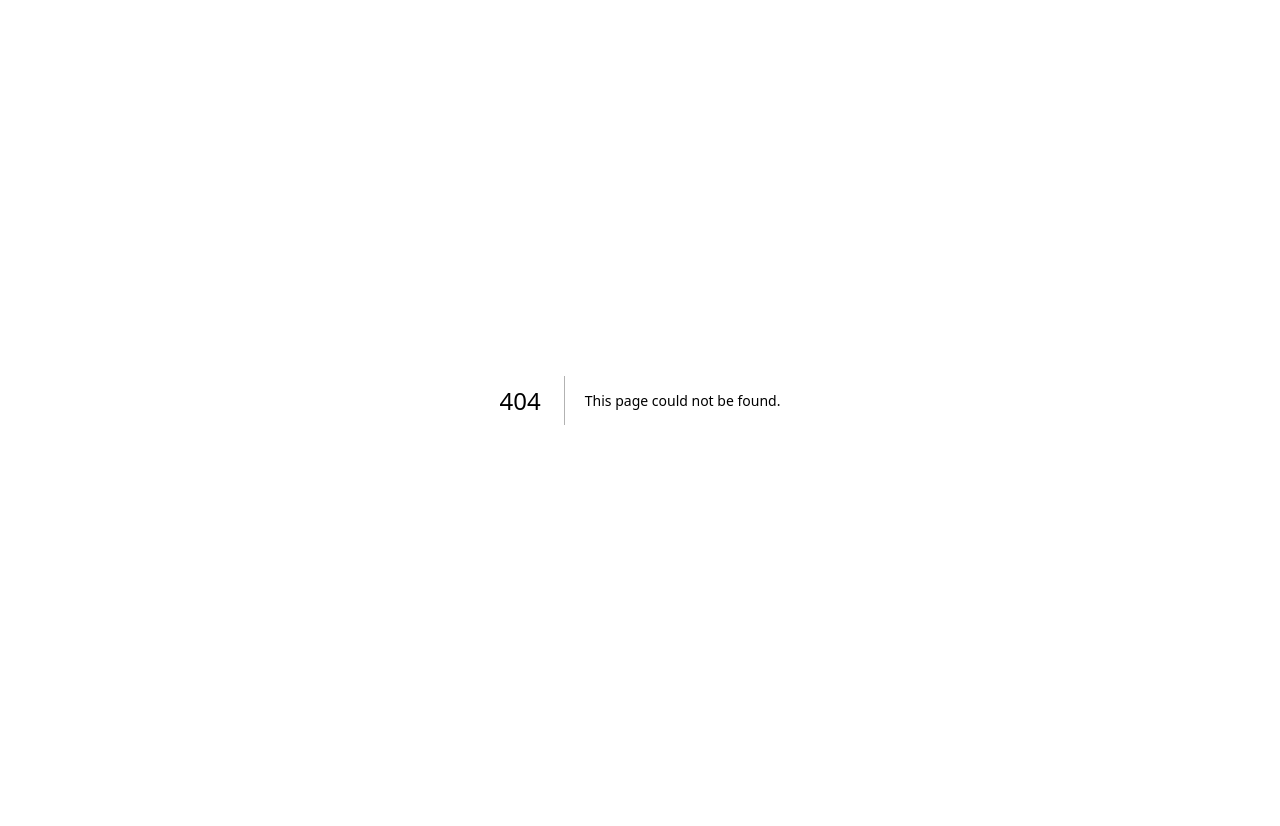
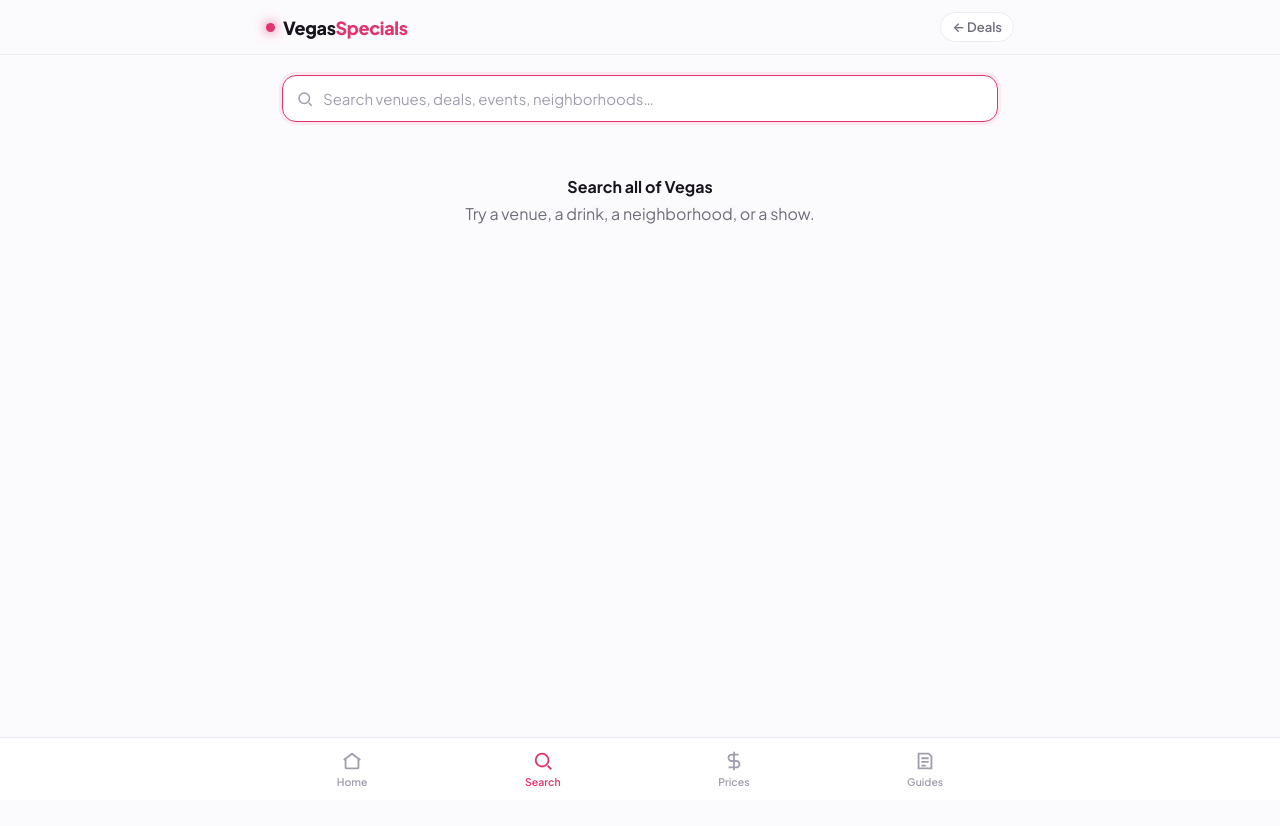
Before and after one commit to t1usa99-web/vegas-specials, a Next.js app: page /search in a window 1280 px wide. Before the commit this address had no page. Shown: the top 826 px of the page. After the commit the page ends 800 px from the top, so only its background shows below. Built offline with nearby package versions, Linux system fonts and the light colour scheme.

Commit message:
Global search: /search across venues, deals (live, non-expired) and upcoming events; SearchBox component; homepage box jumps to full results on Enter

```diff
--- /dev/null
+++ b/app/search/page.tsx
@@ -0,0 +1,90 @@
+import Link from "next/link";
+import { searchAll } from "@/lib/search";
+import SearchBox from "@/components/SearchBox";
+
+export const dynamic = "force-dynamic";
+export async function generateMetadata({ searchParams }: { searchParams: { q?: string } }) {
+  const q = (searchParams?.q || "").trim();
+  return { title: q ? `“${q}” — Las Vegas search | VegasSpecials` : "Search Las Vegas deals & events | VegasSpecials", robots: { index: false, follow: true } };
+}
+
+function evDate(iso: string) { return new Date(iso).toLocaleDateString("en-US", { weekday: "short", month: "short", day: "numeric", timeZone: "America/Los_Angeles" }); }
+
+export default async function Search({ searchParams }: { searchParams: { q?: string } }) {
+  const q = (searchParams?.q || "").trim();
+  const { venues, deals, events } = q.length >= 2 ? await searchAll(q) : { venues: [], deals: [], events: [] };
+  const total = venues.length + deals.length + events.length;
+
+  return (
+    <>
+      <div className="appbar"><div className="appbar-inner">
+        <Link href="/" className="logo"><span className="dot" /><span>Vegas<span className="gold">Specials</span></span></Link>
+        <Link href="/" className="loc" style={{ textDecoration: "none" }}>&larr; Deals</Link>
+      </div></div>
+
+      <div className="wrap">
+        <div style={{ margin: "6px 0 16px" }}><SearchBox initial={q} autoFocus={!q} /></div>
+
+        {q.length < 2 ? (
+          <div className="empty"><b>Search all of Vegas</b>Try a venue, a drink, a neighborhood, or a show.</div>
+        ) : total === 0 ? (
+          <div className="empty"><b>No matches for “{q}”</b>Try fewer or different words. <Link href="/submit">Add a deal we&apos;re missing</Link>.</div>
+        ) : (
+          <>
+            <div className="count"><span className="live-dot" /><span><b>{total}</b> results for “{q}”</span></div>
+
+            {deals.length > 0 && <>
+              <h2 style={{ fontSize: 17, margin: "10px 0 10px" }}>Deals</h2>
+              <div className="list">
+                {deals.map((d) => (
+                  <Link key={d.id} href={`/venue/${d.venue_id}`} className="card" style={{ display: "block" }}>
+                    <div style={{ display: "flex", justifyContent: "space-between", gap: 10, alignItems: "baseline" }}>
+                      <div className="c-name" style={{ fontSize: 15 }}>{d.venue}</div>
+                      {d.price != null && <span className="vp-price">${Math.round(d.price)}</span>}
+                    </div>
+                    <div className="c-summary" style={{ margin: "6px 0 4px" }}>{d.summary}</div>
+                    <div className="c-type">{d.neighborhood}{d.days ? ` · ${d.days}` : ""}{d.start_time && d.start_time !== "TBD" ? ` ${d.start_time}` : ""}</div>
+                  </Link>
+                ))}
+              </div>
+            </>}
+
+            {venues.length > 0 && <>
+              <h2 style={{ fontSize: 17, margin: "22px 0 10px" }}>Venues</h2>
+              <div className="list">
+                {venues.map((v) => (
+                  <Link key={v.id} href={`/venue/${v.id}`} className="card" style={{ display: "block" }}>
+                    <div className="c-name" style={{ fontSize: 15 }}>{v.name}</div>
+                    <div className="c-type" style={{ marginTop: 3 }}>{v.rating ? `★ ${v.rating} · ` : ""}{v.neighborhood}{v.cuisine ? ` · ${v.cuisine}` : ""}{Number(v.deal_count) > 0 ? ` · ${v.deal_count} live deal${Number(v.deal_count) === 1 ? "" : "s"}` : ""}</div>
+                  </Link>
+                ))}
+              </div>
+            </>}
+
+            {events.length > 0 && <>
+              <h2 style={{ fontSize: 17, margin: "22px 0 10px" }}>Events</h2>
+              <div className="list">
+                {events.map((e) => (
+                  <a key={e.id} href={e.url || "#"} target="_blank" rel="noopener" className="card" style={{ display: "block" }}>
+                    <div style={{ display: "flex", justifyContent: "space-between", gap: 10, alignItems: "baseline" }}>
+                      <div className="c-name" style={{ fontSize: 15 }}>{e.name}</div>
+                      {e.price_min != null && <span className="vp-price">from ${Math.round(e.price_min)}</span>}
+                    </div>
+                    <div className="c-type" style={{ marginTop: 3 }}>{e.venue_name} · {evDate(e.starts_at)}</div>
+                  </a>
+                ))}
+              </div>
+            </>}
+          </>
+        )}
+      </div>
+
+      <nav className="tabbar"><div className="tabbar-inner">
+        <Link href="/" className="tab"><svg viewBox="0 0 24 24" fill="none" stroke="currentColor" strokeWidth="2"><path d="M3 11l9-7 9 7"/><path d="M5 10v9a1 1 0 001 1h12a1 1 0 001-1v-9"/></svg>Home</Link>
+        <Link href="/search" className="tab active"><svg viewBox="0 0 24 24" fill="none" stroke="currentColor" strokeWidth="2"><circle cx="11" cy="11" r="7"/><path d="M21 21l-4-4"/></svg>Search</Link>
+        <Link href="/price" className="tab"><svg viewBox="0 0 24 24" fill="none" stroke="currentColor" strokeWidth="2"><path d="M12 2v20M17 5H9.5a3.5 3.5 0 000 7h5a3.5 3.5 0 010 7H6"/></svg>Prices</Link>
+        <Link href="/best" className="tab"><svg viewBox="0 0 24 24" fill="none" stroke="currentColor" strokeWidth="2"><path d="M5 4h11l3 3v13H5z"/><path d="M8 9h8M8 13h8M8 17h5"/></svg>Guides</Link>
+      </div></nav>
+    </>
+  );
+}
--- /dev/null
+++ b/components/SearchBox.tsx
@@ -0,0 +1,18 @@
+"use client";
+import { useState } from "react";
+import { useRouter } from "next/navigation";
+
+export default function SearchBox({ initial = "", autoFocus = false }: { initial?: string; autoFocus?: boolean }) {
+  const [q, setQ] = useState(initial);
+  const router = useRouter();
+  function go() { const t = q.trim(); if (t.length >= 2) router.push(`/search?q=${encodeURIComponent(t)}`); }
+  return (
+    <div className="search" style={{ marginTop: 0 }}>
+      <div className="box">
+        <svg viewBox="0 0 24 24" fill="none" stroke="currentColor" strokeWidth="2"><circle cx="11" cy="11" r="7" /><path d="M21 21l-4-4" /></svg>
+        <input autoFocus={autoFocus} value={q} onChange={(e) => setQ(e.target.value)} onKeyDown={(e) => e.key === "Enter" && go()}
+          placeholder="Search venues, deals, events, neighborhoods…" />
+      </div>
+    </div>
+  );
+}
--- a/components/SpecialsList.tsx
+++ b/components/SpecialsList.tsx
@@ -1,5 +1,6 @@
 "use client";
 import { useMemo, useState } from "react";
+import { useRouter } from "next/navigation";
 import type { Special } from "@/lib/seedData";
 import { verifyLabel } from "@/lib/trust";
 import Link from "next/link";
@@ -96,6 +97,7 @@ export default function SpecialsList({ initial }: { initial: Special[] }) {
   const [cat, setCat] = useState("happy_hour");
   const [sub, setSub] = useState<Sub>("all");
   const [q, setQ] = useState("");
+  const router = useRouter();
   const [sortBy, setSortBy] = useState<"relevance" | "time">("relevance");
   const [busy, setBusy] = useState(false);
   const [toast, setToast] = useState("");
@@ -144,7 +146,7 @@ export default function SpecialsList({ initial }: { initial: Special[] }) {
     <>
       <div className="search">
         <div className="box">{ICON.search}
-          <input value={q} onChange={(e) => setQ(e.target.value)} placeholder="Search venues, deals, neighborhoods..." />
+          <input value={q} onChange={(e) => setQ(e.target.value)} onKeyDown={(e) => { if (e.key === "Enter" && q.trim().length >= 2) router.push(`/search?q=${encodeURIComponent(q.trim())}`); }} placeholder="Search venues, deals, neighborhoods… (Enter for all)" />
         </div>
       </div>
 
--- /dev/null
+++ b/lib/search.ts
@@ -0,0 +1,28 @@
+import { Pool } from "pg";
+let pool: Pool | null = null;
+function gp() { if (!process.env.DATABASE_URL) return null; if (!pool) pool = new Pool({ connectionString: process.env.DATABASE_URL, ssl: { rejectUnauthorized: false } }); return pool; }
+const GUARD = "s.status='live' AND (s.valid_until IS NULL OR s.valid_until >= CURRENT_DATE)";
+
+export async function searchAll(q: string): Promise<{ venues: any[]; deals: any[]; events: any[] }> {
+  const p = gp(); const term = (q || "").trim();
+  if (!p || term.length < 2) return { venues: [], deals: [], events: [] };
+  const like = `%${term}%`;
+  try {
+    const venues = p.query(
+      `SELECT v.id, v.name, v.neighborhood, v.rating, v.cuisine,
+              COUNT(s.id) FILTER (WHERE s.status='live' AND (s.valid_until IS NULL OR s.valid_until >= CURRENT_DATE)) AS deal_count
+       FROM venues v LEFT JOIN specials s ON s.venue_id = v.id
+       WHERE v.name ILIKE $1 OR v.neighborhood ILIKE $1 OR v.cuisine ILIKE $1 OR v.vibe_tags::text ILIKE $1
+       GROUP BY v.id ORDER BY deal_count DESC, (v.rating IS NULL), v.rating DESC LIMIT 14`, [like]);
+    const deals = p.query(
+      `SELECT s.id, s.summary, s.days, s.start_time, s.end_time, s.price, v.id venue_id, v.name venue, v.neighborhood
+       FROM specials s JOIN venues v ON v.id = s.venue_id
+       WHERE ${GUARD} AND (s.summary ILIKE $1 OR v.name ILIKE $1) ORDER BY s.confidence DESC LIMIT 30`, [like]);
+    const events = p.query(
+      `SELECT id, name, venue_name, starts_at, url, category, price_min FROM events
+       WHERE starts_at >= now() AND status='live' AND (name ILIKE $1 OR venue_name ILIKE $1)
+       ORDER BY starts_at ASC LIMIT 14`, [like]);
+    const [v, d, e] = await Promise.all([venues, deals, events]);
+    return { venues: v.rows, deals: d.rows, events: e.rows };
+  } catch { return { venues: [], deals: [], events: [] }; }
+}
```
